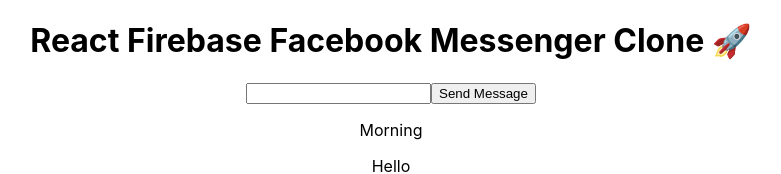
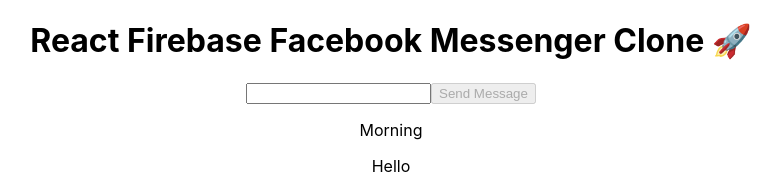
Before and after one commit to NirajanMahara/messenger-clone-2021, a React (Create React App) app: page / in a window 1280 px wide. Shown: the top 174 px of the page, without its empty margins (249-1030 px from the left). Built offline with nearby package versions, Linux system fonts and the light colour scheme.

Commit message:
Prevent empty string to push into the array || submit button is disabled only when empty string in input field `disabled={!input}`

```diff
--- a/src/App.js
+++ b/src/App.js
@@ -31,7 +31,7 @@
           onChange={(event) => setInput(event.target.value)}
         />
 
-        <button type='submit' onClick={sendMessage}>
+        <button disabled={!input} type='submit' onClick={sendMessage}>
           Send Message
         </button>
       </form>
```
